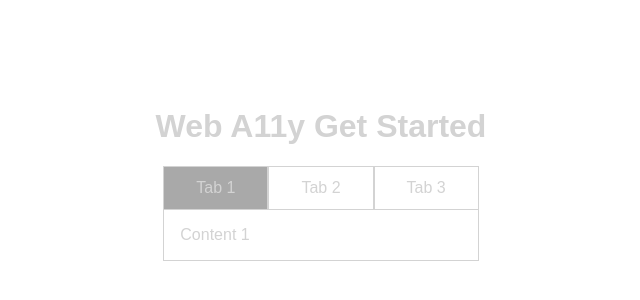
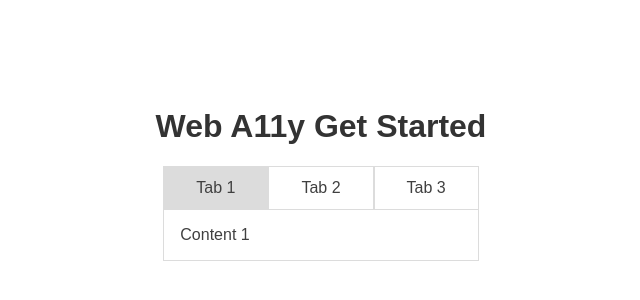
Before and after one commit to mahenrique94/talk-get-started-web-a11y, a plain HTML site: page index.html in a window 1280 px wide. Shown: the part 234-534 px from the top of the page, without its empty margins (319-959 px from the left). Drawn offline with Linux system fonts and the light colour scheme.

Commit message:
Color contrast

```diff
--- a/index.css
+++ b/index.css
@@ -11,7 +11,7 @@ body {
 }
 
 h1 {
-  color: lightgray;
+  color: #333;
 }
 
 .tabs {
@@ -28,23 +28,23 @@ h1 {
 }
 
 .tabs_tab {
-  border: 1px solid lightgray;
+  border: 1px solid #dcdcdc;
   border-bottom: none;
-  color: lightgray;
+  color: #404040;
   padding: 0.75rem 2rem;
 }
 
 .tabs_tab.is-active {
-  background-color: darkgray;
+  background-color: #dcdcdc;
 }
 
 .tabs_tab:hover {
-  background-color: gray;
+  background-color: #ccc;
 }
 
 .tabs_panel {
-  border: 1px solid lightgray;
-  color: lightgray;
+  border: 1px solid #dcdcdc;
+  color: #404040;
   flex: 1;
   padding: 1rem;
 }
```
